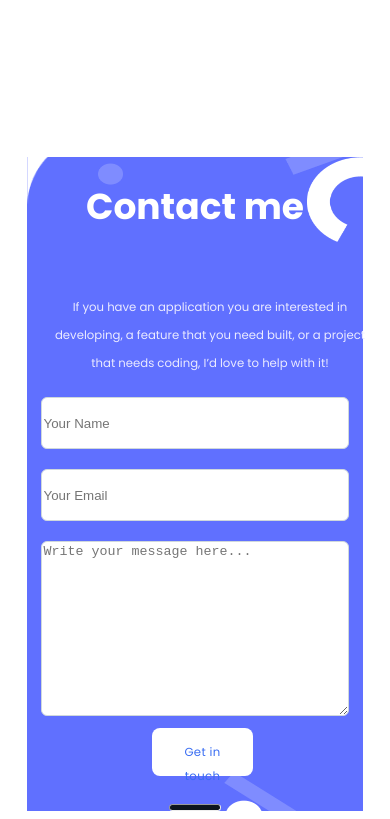
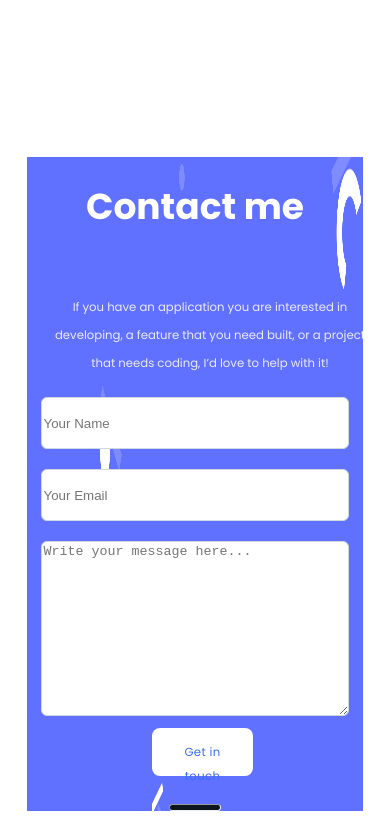
Before and after one commit to FatimaTajamal/Portfolio, a website: page index.html in a window 390 px wide. Shown: the part 4837-5656 px from the top of the page. Drawn offline with Linux system fonts and the light colour scheme.

Commit message:
Desktop version

```diff
--- a/Style.css
+++ b/Style.css
@@ -593,7 +593,7 @@
   .contactcontainer {
     width: 90%;
     top: 5410px;
-    background-image: url(./shapes.png), url(./Contact-me.png);
+    background-image: url(./shapes1.png), url(./Background.png);
     background-size: 265px 709.17px, cover;
     background-position: right, center center;
     margin-top: 20%;
```
